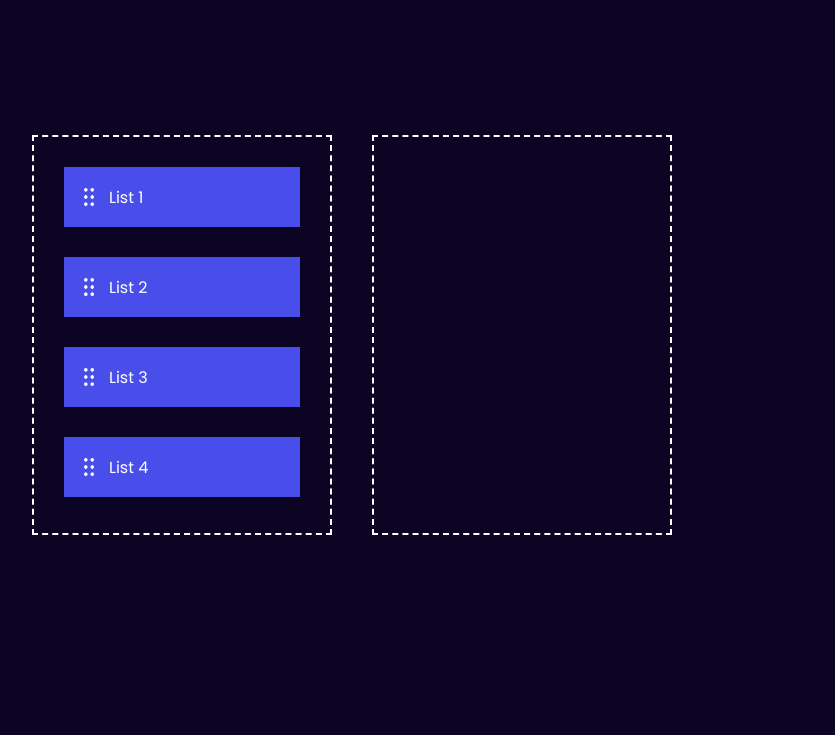
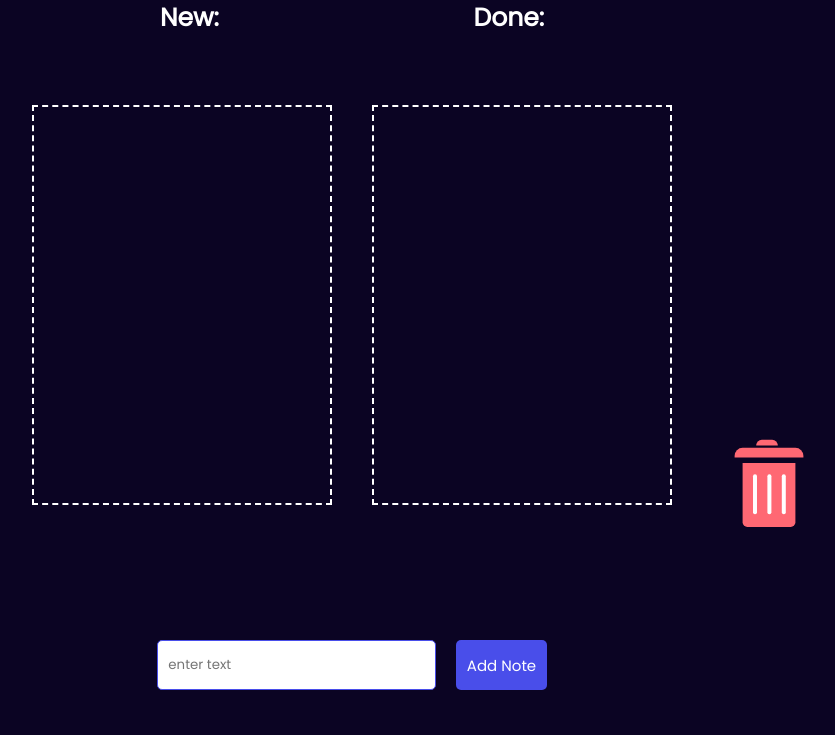
Before and after one commit to ramo-dev/javascript101, a website: page Drag&Drop/index.html in a window 1280 px wide. Shown: the part 65-800 px from the top of the page, without its empty margins (288-1123 px from the left). Drawn offline with Linux system fonts and the light colour scheme.

Commit message:
modified drag and drop and included a trashbin

```diff
--- a/Drag&Drop/index.html
+++ b/Drag&Drop/index.html
@@ -8,23 +8,31 @@
 <title>Drag & Drop Js</title>
 </head>
 <body>
+
     <div class="container">
-        <div id="left">
-            <div class="list" draggable="true">
-            <img src="icon.png" alt="" draggable="false">List 1
+        <h1 class="title">write, drag and drop notes</h1>
+    <div class="notes">
+            <h1 class="new">New:</h1>
+            <div id="left">
+
             </div>
-            <div class="list" draggable="true">
-            <img src="icon.png" alt="" draggable="false">List 2
-                </div>
-                <div class="list" draggable="true">
-                <img src="icon.png" alt="" draggable="false">List 3
-                    </div>
-                    <div class="list" draggable="true">
-                        <img src="icon.png" alt="" draggable="false">List 4
-                        </div>
+            <h1 class="done">Done:</h1>
+            <div id="right">
+            </div>
+
         </div>
-        <div id="right">
+        <div class="options">
+            <input type="text" placeholder="enter text">
+            <button>Add Note</button>
         </div>
+        <section class="trash-container">
+            <span class="trash">
+                <span></span>
+                <i></i>
+            </span>
+        </section>
     </div>
+
+
 </body>
 </html>
--- a/Drag&Drop/script.js
+++ b/Drag&Drop/script.js
@@ -1,25 +1,73 @@
-let lists = document.querySelectorAll('.list');
 let rightBox = document.querySelector('#right');
 let leftBox = document.querySelector('#left');
+const button = document.querySelector('button');
+let trashContainer = document.querySelector('.trash-container');
 let selected = null;
 
-for(let list of lists){
-    list.addEventListener("dragstart", (e)=>{
-        selected = e.target;
+button.addEventListener('click', addNote);
 
-        rightBox.addEventListener("dragover", (e)=>{
-            e.preventDefault();
-        });
-        rightBox.addEventListener('drop', ()=>{
-            rightBox.appendChild(selected);
-            selected = null;
-        });
-        leftBox.addEventListener("dragover", (e)=>{
-            e.preventDefault();
-        });
-        leftBox.addEventListener('drop', ()=>{
-            leftBox.appendChild(selected);
-            selected = null;
-        });
-    });
+function addNote() {
+    const noteInput = document.querySelector('input');
+    const note = noteInput.value.trim();
+    if (note !== '') {
+        const card = createCard(note);
+        leftBox.appendChild(card);
+        noteInput.value = ''; // Clear input field after adding note
+    } else {
+        alert('Please enter a non-empty note.');
+    }
 }
+
+function createCard(note) {
+    const card = document.createElement('div');
+    card.classList.add('list');
+    card.draggable = true;
+    card.innerHTML = `
+        <img src="icon.png" alt="" draggable="false">
+        ${note}
+    `;
+    card.addEventListener('dragstart', handleDragStart);
+    return card;
+}
+
+function handleDragStart(e) {
+    selected = e.target;
+}
+
+function handleDrop(e) {
+    e.preventDefault();
+    if (selected) {
+        e.target.appendChild(selected);
+    }
+    trashContainer.classList.remove('drag-over'); // Close the lid after dropping
+}
+
+function handleDragOver(e) {
+    e.preventDefault();
+    trashContainer.classList.add('drag-over');
+}
+
+function handleDragLeave() {
+    trashContainer.classList.remove('drag-over');
+}
+
+function handleTrashDrop() {
+    if (selected) {
+        selected.remove();
+        selected = null;
+    }
+    trashContainer.classList.remove('drag-over');
+    setTimeout(()=> {
+        alert('Note deleted successfully!😊⚡')
+    },1)
+
+
+}
+
+rightBox.addEventListener('drop', handleDrop);
+rightBox.addEventListener('dragover', handleDragOver);
+leftBox.addEventListener('drop', handleDrop);
+leftBox.addEventListener('dragover', handleDragOver);
+trashContainer.addEventListener('drop', handleTrashDrop);
+trashContainer.addEventListener('dragover', handleDragOver);
+trashContainer.addEventListener('dragleave', handleDragLeave);
--- a/Drag&Drop/styles.css
+++ b/Drag&Drop/styles.css
@@ -5,11 +5,22 @@
     padding:0;
     font-family: 'poppins';
     box-sizing: border-box;
+    color:#fff;
 }
 body{
     background-color: #262a2f;
 }
 .container{
+    margin-top: -30px;
+    width:100%;
+    min-height:100vh ;
+    background:#0b0423 ;
+    display: flex;
+    flex-direction: column;
+    align-items:center ;
+    justify-content: center;
+}
+.notes{
     width:100%;
     min-height:100vh ;
     background:#0b0423 ;
@@ -38,3 +49,161 @@ body{
     margin-right: 15px;
     margin-left: 20px;
 }
+
+ input{
+    width: 100% ;
+    height: 50px;
+    border: 1px solid #494eea;
+    outline: 0;
+    padding: 10px;
+    margin: 10 0 20px;
+    border-radius: 5px;
+}
+ button{
+    font-weight:500 ;
+    font-size:15px ;
+    width: 50% ;
+    height: 50px;
+    color:#fff;
+    background: #494eea;
+    outline: 0;
+    margin: 5px 0;
+    border-radius: 5px;
+    border: none;
+    cursor:pointer;
+}
+.options{
+    display: flex;
+    align-items: center;
+    justify-content: center;
+    margin: 0 20%;
+    gap:20px;
+    margin-top: -70px;
+    padding-bottom:40px ;
+}
+.options input{
+    color: #0b0423;
+    width: 300px;
+}
+.new , .done{
+    position: absolute;
+    top: 8% ;
+    font-size: 25px;
+}
+.title{
+    position: absolute;
+    top:0%;
+    font-size: 34px;
+}
+.new{
+    left:35%;
+}
+.done{
+    right:35%;
+}
+
+/* Trashcan */
+section {
+	/* background: #dce7eb; */
+	width: fit-content;
+	height: fit-content;
+	display: flex;
+	align-items: center;
+    position: absolute;
+    left:80%;
+    top:65%;
+    z-index: 0;
+    transform: scale(0.8);
+}
+
+
+.trash {
+	background:#ff6873;
+	width: 66px;
+	height: 80px;
+	display: inline-block;
+	margin:0 auto;
+	position: relative;
+	-webkit-border-bottom-right-radius: 6px;
+	-webkit-border-bottom-left-radius: 6px;
+	-moz-border-radius-bottomright: 6px;
+	-moz-border-radius-bottomleft: 6px;
+	border-bottom-right-radius: 6px;
+	border-bottom-left-radius: 6px;
+}
+.trash:after {
+	position: absolute;
+	left: -99px;
+	right: 0;
+	bottom: -50px;
+	width: 300px;
+}
+.trash span {
+	position: absolute;
+	height: 12px;
+	background: #ff6873;
+	top: -19px;
+	left: -10px;
+	right: -10px;
+
+	border-top-left-radius: 10px;
+	border-top-right-radius: 10px;
+	transform: rotate(0deg);
+	transition: transform 250ms;
+	transform-origin: 19% 100%;
+}
+.trash span:after {
+	content: '';
+	position: absolute;
+	width: 27px;
+	height: 7px;
+	background: #ff6873;
+	top: -10px;
+
+	border-top-left-radius: 10px;
+	border-top-right-radius: 10px;
+	transform: rotate(0deg);
+	transition: transform 250ms;
+	transform-origin: 19% 100%;
+	left: 27px;
+}
+
+
+.trash i {
+	position:relative;
+	width: 5px;
+	height:50px;
+	background:#fff;
+	display:block;
+	margin:14px auto;
+	border-radius: 5px;
+}
+.trash i:after {
+	content: '';
+	width: 5px;
+	height: 50px;
+	background: #fff;
+	position: absolute;
+	left: -18px;
+	border-radius: 5px;
+}
+.trash i:before {
+	content: '';
+	width: 5px;
+	height: 50px;
+	background: #fff;
+	position: absolute;
+	right: -18px;
+	border-radius: 5px;
+}
+
+.trash:hover span {
+	transform:translateY(-45px);
+	transition: transform 250ms;
+}
+
+.trash:hover span,
+.trash-container.drag-over .trash span {
+    transform: translateY(-45px);
+    transition: transform 250ms;
+}
```
